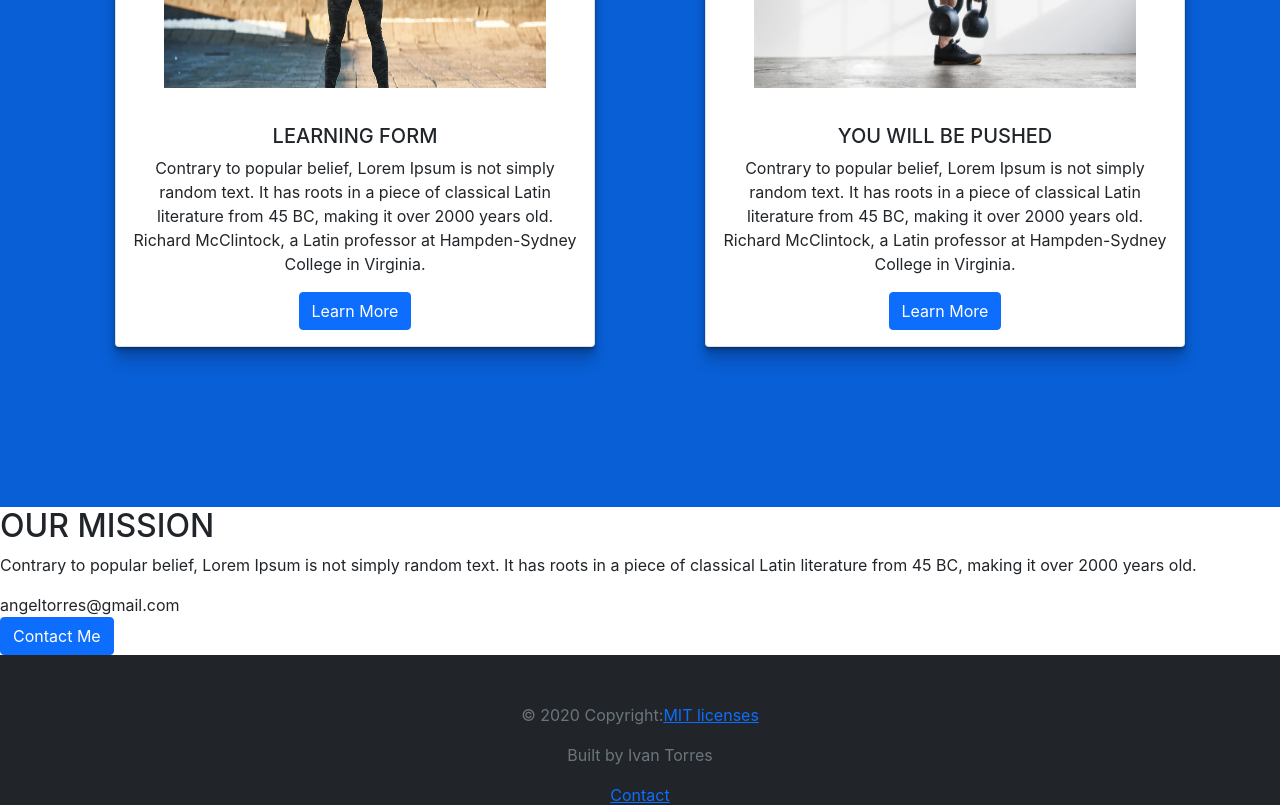
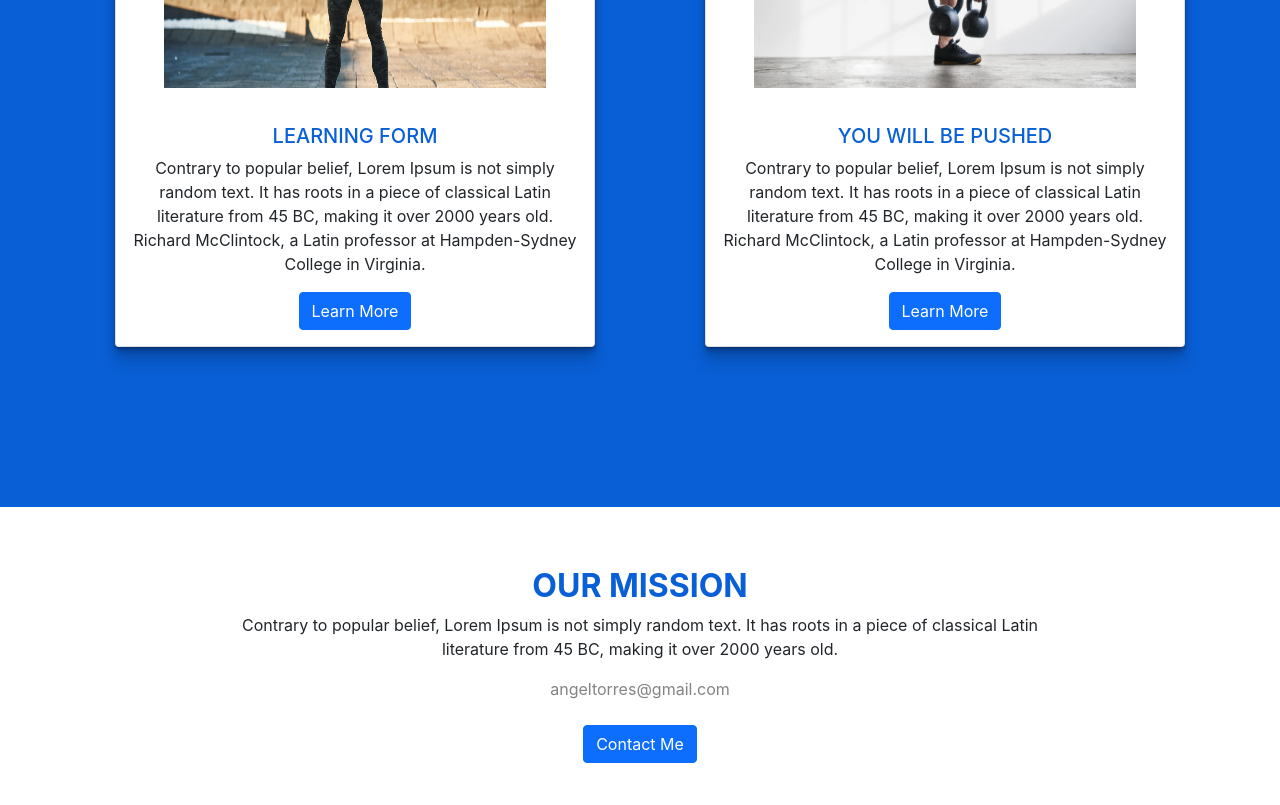
Before and after one commit to IvanTorresMia/angel-site-frontend, a React (Create React App) app: page / in a window 1280 px wide. Shown: the part 2540-3345 px from the top of the page. Built offline with nearby package versions, Linux system fonts and the light colour scheme; no server answers.

Commit message:
comp4 styling

```diff
--- a/src/App.css
+++ b/src/App.css
@@ -117,6 +117,10 @@ nav {
   padding: 60px;
 }
 
+.comp3-cards > div > .card-body > .card-title {
+  color: var(--secondary-blue);
+}
+
 .comp3-cards > div {
   box-shadow: 0 1px 1px rgba(0,0,0,0.12),
   0 2px 2px rgba(0,0,0,0.12),
@@ -141,6 +145,24 @@ nav {
 
 /* ******************** Comp4 ******************** */
 
+.comp4 {
+  padding: 60px 0;
+  text-align: center;
+}
+
+.comp4 > h2 {
+  color: var(--secondary-blue);
+  font-weight: bolder;
+}
+
+.comp4-copy {
+  width: 800px;
+  margin: auto;
+}
+
+.comp4-copy > span {
+  color: var(--primary-black);
+}
 
 
 
--- a/src/Components/HomePageComponents/Comp4.js
+++ b/src/Components/HomePageComponents/Comp4.js
@@ -3,15 +3,15 @@ import Button from "react-bootstrap/esm/Button";
 
 const Comp4 = () => {
   return (
-    <div>
+    <div className="comp4">
       <h2>OUR MISSION</h2>
-      <div>
+      <div className="comp4-copy">
         <p>
           Contrary to popular belief, Lorem Ipsum is not simply random text. It
           has roots in a piece of classical Latin literature from 45 BC, making
           it over 2000 years old.
         </p>
-        <span>angeltorres@gmail.com</span><br/>
+        <span>angeltorres@gmail.com</span><br/><br/>
         <Button>Contact Me</Button>
       </div>
     </div>
```
